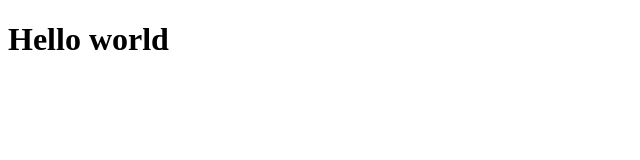
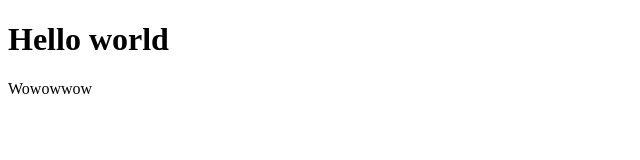
Before and after one commit to arkunrifki/try-git-test, a plain HTML site: page index.html in a window 1280 px wide. Shown: the whole page, without its empty margins (0-640 px from the left). Drawn offline with Linux system fonts and the light colour scheme.

Commit message:
Add Paragraph

```diff
--- a/index.html
+++ b/index.html
@@ -7,6 +7,7 @@
 </head>
 <body>
     <h1>Hello world</h1>
+    <p>Wowowwow</p>
 
 </body>
 </html>
```
